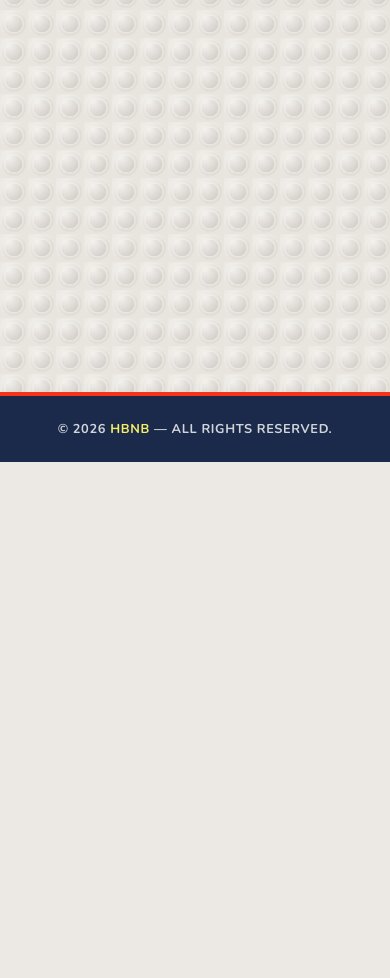
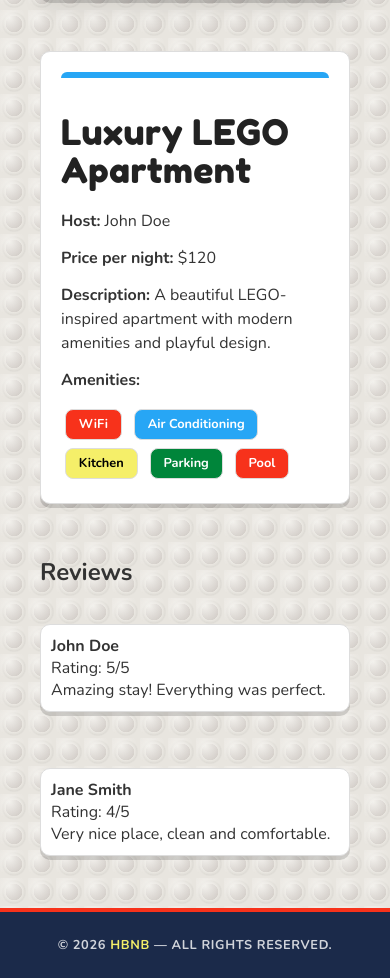
Before and after one commit to TheKasman/holberton-hbnb, a Flask app: page /place in a window 390 px wide. Shown: the part 382-1360 px from the top of the page. Before the commit the page ends 844 px from the top, so only its background shows below. Run offline with Flask 3, Linux system fonts and the light colour scheme.

Commit message:
style(place.html): improve ui/ux of place.html and refactor  script.js as necessary

```diff
--- a/part4/app/static/scripts.js
+++ b/part4/app/static/scripts.js
@@ -329,21 +329,25 @@ function displayPlaceDetails(place) {
 
     // Replace ONLY inner content (keep styling classes intact)
     section.innerHTML = `
-        <div class="place-details place-info">
-         <img
-            src="${image}"
-            alt="${escapeHtml(name)}"
-            class="place-detail-image"
-            onerror="this.src='/static/images/default_image.png'"
-        />
+
+            <div class="place-layout">
+                <!-- LEFT: IMAGE -->
+                <div class="place-image-container">
+                    <img src="${image}" alt="${escapeHtml(name)}"
+                        class="place-detail-image">
+                </div>
+                <!-- RIGHT: INFO -->
+                <div class="place-info">
                     <h1>${escapeHtml(name)}</h1>
                     <p><strong>Host:</strong> ${escapeHtml(host)}</p>
                     <p><strong>Price per night:</strong> $${price}</p>
                     <p><strong>Description:</strong> ${escapeHtml(description)}</p>
+
                     <p><strong>Amenities:</strong></p>
                     <ul class="amenities-list">
                        ${amenitiesList}
                     </ul>
+                </div>
             </div>
     `;
 
--- a/part4/app/static/styles.css
+++ b/part4/app/static/styles.css
@@ -702,3 +702,179 @@ main:has(#login-form) {
         padding: 2rem 1.5rem;
     }
 }
+
+/* ═══════════════════════════════════════
+   PLACE PAGE LAYOUT
+═══════════════════════════════════════ */
+
+.place-layout {
+    display: grid;
+    grid-template-columns: 1fr 1fr;
+    gap: 2rem;
+    margin: 0 20px;
+}
+
+/* IMAGE */
+.place-image-container {
+    border-radius: 10px;
+    overflow: hidden;
+
+    box-shadow:
+        0 4px 0 rgba(0, 0, 0, 0.15),
+        0 10px 20px rgba(0, 0, 0, 0.08);
+}
+
+.place-detail-image {
+    width: 100%;
+    max-width: 100%;
+    display: block;
+    height: auto;
+}
+
+/* INFO CARD (reuse required styling but enhance) */
+.place-info {
+    display: flex;
+    flex-direction: column;
+    justify-content: center;
+    margin: 20px;
+    padding: 20px;
+    border: 1px solid #ddd;
+    border-radius: 10px;
+    background: white;
+    box-shadow: 0 4px 0 rgba(0, 0, 0, 0.15);
+}
+
+/* TITLE spacing */
+.place-info h1 {
+    font-size: 2.2rem;
+    margin: 1.2rem 0 1.2rem;
+}
+
+/* CONTENT spacing + size */
+.place-info p {
+    font-size: 1rem;
+    margin-bottom: 0.8rem;
+    line-height: 1.5;
+}
+
+.place-info::before {
+    content: "";
+    display: block;
+    height: 6px;
+    width: 100%;
+    border-radius: 6px 6px 0 0;
+    margin-bottom: 1rem;
+    background: var(--lego-blue);
+}
+
+.amenities-list li {
+    display: inline-block;
+    padding: 0.35rem 0.8rem;
+    margin: 0.25rem;
+    border-radius: 8px;
+    font-size: 0.8rem;
+    font-weight: 700;
+    color: white;
+    transition: transform 0.2s ease, box-shadow 0.2s ease;
+}
+
+/* LEGO COLORS */
+.amenities-list li:nth-child(4n+1) {
+    background: var(--lego-red);
+}
+
+.amenities-list li:nth-child(4n+2) {
+    background: var(--lego-blue);
+}
+
+.amenities-list li:nth-child(4n+3) {
+    background: var(--lego-yellow);
+    color: black;
+}
+
+.amenities-list li:nth-child(4n+4) {
+    background: var(--lego-green);
+}
+
+.place-image-container {
+    border-radius: 10px;
+    overflow: hidden;
+
+    transition: transform 0.2s ease, box-shadow 0.2s ease;
+
+    box-shadow:
+        0 4px 0 rgba(0, 0, 0, 0.15),
+        0 10px 20px rgba(0, 0, 0, 0.08);
+    display: flex;
+    /* 👈 KEY */
+    justify-content: center;
+}
+
+.place-image-container:hover,
+.amenities-list li:hover {
+    transform: translateY(-5px);
+    box-shadow:
+        0 8px 0 rgba(0, 0, 0, 0.18),
+        0 16px 28px rgba(0, 0, 0, 0.12);
+}
+
+/* REVIEWS */
+
+#reviews-section {
+    margin: 20px;
+}
+
+.reviews-container {
+    margin: 20px;
+    display: grid;
+    gap: 1rem;
+}
+
+/* Already required class, just enhancing */
+.review-card {
+    margin: 20px;
+    padding: 10px;
+    border: 1px solid #ddd;
+    border-radius: 10px;
+    background: white;
+
+    box-shadow: 0 4px 0 rgba(0, 0, 0, 0.15);
+}
+
+/* HEADER ALIGNMENT */
+.reviews-header {
+    margin: 0 20px 1rem 20px;
+    display: flex;
+    justify-content: space-between;
+    align-items: center;
+    padding: 0 20px 0 20px;
+
+}
+
+/* MATCH CONTENT WIDTH */
+.reviews-container {
+    margin: 0 20px;
+    display: grid;
+    gap: 1rem;
+}
+
+/* RESPONSIVE */
+@media (max-width: 768px) {
+
+    /* Remove grid margin control */
+    .place-layout {
+        grid-template-columns: 1fr;
+        margin: 0 20px;
+    }
+
+    /* REMOVE extra margin on info */
+    .place-info {
+        margin: 0;
+        /* 👈 key fix */
+    }
+
+    /* OPTIONAL: spacing between image and card */
+    .place-image-container {
+        margin-bottom: 20px;
+    }
+}
--- a/part4/app/templates/place.html
+++ b/part4/app/templates/place.html
@@ -1,11 +1,13 @@
 <!DOCTYPE html>
 <html lang="en">
+
 <head>
     <meta charset="UTF-8">
     <meta name="viewport" content="width=device-width, initial-scale=1.0">
     <title>Place Details</title>
     <link rel="stylesheet" href="/static/styles.css">
 </head>
+
 <body>
     <!-- ── HEADER ── -->
     <header>
@@ -13,73 +15,80 @@
             <img src="/static/images/logo.png" alt="HBnB Logo" class="logo">
         </a>
         <nav>
-            <a href="index.html" class="login-button" style="background-color: var(--lego-blue); border-bottom-color: #004a80;">Home</a>
+            <a href="index.html" class="login-button"
+                style="background-color: var(--lego-blue); border-bottom-color: #004a80;">Home</a>
             <a href="login.html" id="login-link" class="login-button">Login</a>
         </nav>
     </header>
 
     <!-- ── MAIN ── -->
     <main>
+        <!-- ── PLACE DETAILS ── -->
+        <section id="place-details" class="place-details">
 
-        <!-- Place Details Section -->
-        <section id="place-details">
-            <!-- Place details will be populated dynamically -->
-            <!-- <div class="place-details place-info">
-                <h1>Big Wow Beautiful Apartment</h1>
-                <p><strong>Host:</strong> John Doe</p>
-                <p><strong>Price per night:</strong> $120</p>
-                <p><strong>Description:</strong> A big, comfortable and beautiful and modern apartment in the city center.</p>
-                <p><strong>Amenities:</strong> WiFi, Air Conditioning, Kitchen, Parking, Pool</p>
-            </div> -->
+            <div class="place-layout">
+
+                <!-- LEFT: IMAGE -->
+                <div class="place-image-container">
+                    <img src="https://images.unsplash.com/photo-1502672260266-1c1ef2d93688" alt="Sample Place"
+                        class="place-detail-image">
+                </div>
+
+                <!-- RIGHT: INFO -->
+                <div class="place-info">
+                    <h1>Luxury LEGO Apartment</h1>
+
+                    <p><strong>Host:</strong> John Doe</p>
+                    <p><strong>Price per night:</strong> $120</p>
+                    <p><strong>Description:</strong> A beautiful LEGO-inspired apartment with modern amenities and
+                        playful design.</p>
+
+                    <p><strong>Amenities:</strong></p>
+                    <ul class="amenities-list">
+                        <li>WiFi</li>
+                        <li>Air Conditioning</li>
+                        <li>Kitchen</li>
+                        <li>Parking</li>
+                        <li>Pool</li>
+                    </ul>
+                </div>
+
+            </div>
+
         </section>
 
-        <!-- Reviews Section -->
-        <section id="reviews">
-            <h2>Reviews</h2>
-            <!-- Reviews will be populated dynamically -->
-            <ul id="reviews-list"></ul>
+        <!-- ── REVIEWS ── -->
+        <section id="reviews" class="reviews-section">
 
-            <!-- Example review card -->
-            <!-- <div class="review-card">
-                <p><strong>User:</strong> Alice</p>
-                <p><strong>Rating:</strong> 5/5</p>
-                <p>Great place to stay! Very big, comfortable and beautiful.</p>
-            </div> -->
+            <div class="reviews-header">
+                <h2>Reviews</h2>
 
-            <!-- <div class="review-card">
-                <p><strong>User:</strong> Bob</p>
-                <p><strong>Rating:</strong> 4/5</p>
-                <p>Big, comfortable and beautiful place, but there was a cockroach in the sink. I named him Billy.</p>
-            </div> -->
+                <!-- SAME BUTTON, just moved -->
+                <button id="add-review" onclick="window.location.href='add_review.html?id=' + getPlaceIdFromURL()">
+                Add a Review
+            </button>
+            </div>
+
+            <div class="reviews-container">
+
+                <div class="review-card">
+                    <p><strong>John Doe</strong></p>
+                    <p class="review-rating">Rating: 5/5</p>
+                    <p>Amazing stay! Everything was perfect.</p>
+                </div>
+
+                <div class="review-card">
+                    <p><strong>Jane Smith</strong></p>
+                    <p class="review-rating">Rating: 4/5</p>
+                    <p>Very nice place, clean and comfortable.</p>
+                </div>
+
+            </div>
+
         </section>
 
-        <!-- Add Review Section -->
-        <section id="add-review">
-            <!-- If user is already logged in-->
-            <button id="add-review-button" onclick="window.location.href='add_review.html?id=' + getPlaceIdFromURL()">
-                Add a Review
-            </button>
 
-            <!-- Inline form -->
-            <!-- <div class="add-review form">
-            <h2>Add a Review</h2>
-                <form id="review-form">
-                    <label for="review-text">Review:</label>
-                    <textarea id="review-text" name="review-text" required></textarea>
 
-                    <label for="rating">Rating:</label>
-                    <select id="rating" name="rating" required>
-                        <option value="5">5 - Excellent</option>
-                        <option value="4">4 - Good</option>
-                        <option value="3">3 - Average</option>
-                        <option value="2">2 - Poor</option>
-                        <option value="1">1 - Terrible</option>
-                    </select>
-
-                    <button type="submit">Submit</button>
-                </form>
-            </div> -->
-        </section>
     </main>
 
     <!-- ── FOOTER ── -->
@@ -89,4 +98,5 @@
 
     <script src="/static/scripts.js"></script>
 </body>
+
 </html>
```
Lines whose indentation alone changed are shown as unchanged.
